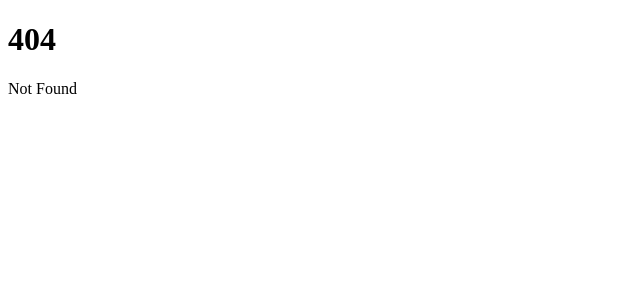
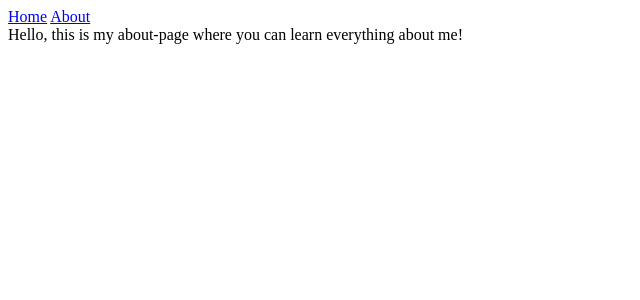
Before and after one commit to kfachikov/svelte-workshop, a SvelteKit app: page /about in a window 1280 px wide. Before the commit this address had no page. Shown: the top 300 px of the page, without its empty margins (0-640 px from the left). Built offline with nearby package versions, Linux system fonts and the light colour scheme.

Commit message:
feat(layout): add layout wrapper

```diff
--- /dev/null
+++ b/src/routes/+layout.svelte
@@ -0,0 +1,7 @@
+<!-- this file is wrapping our application -->
+<nav>
+    <a href='/'>Home</a>
+    <a href="/about">About</a>
+</nav>
+
+<slot />
--- /dev/null
+++ b/src/routes/about/+page.svelte
@@ -0,0 +1 @@
+Hello, this is my about-page where you can learn everything about me!
```
